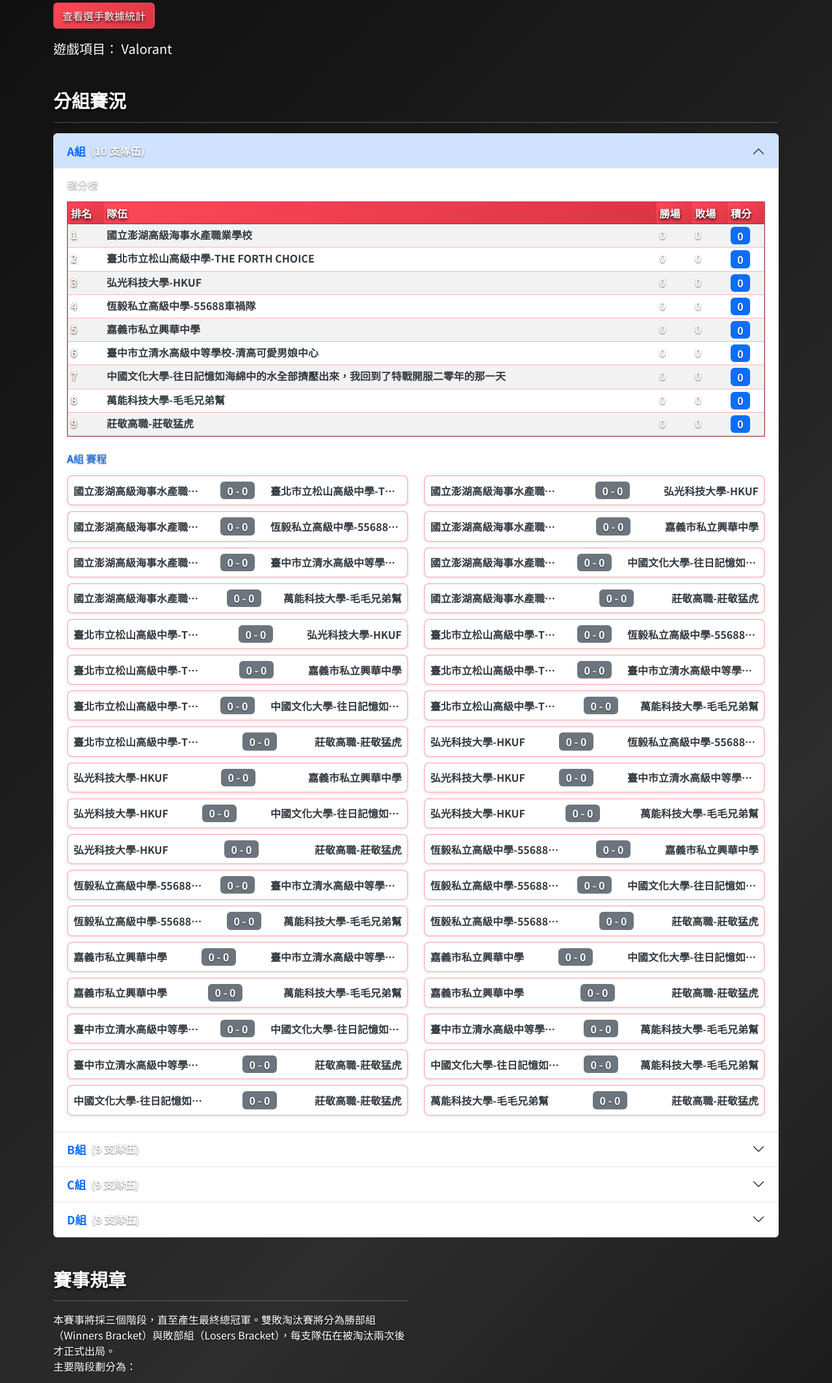
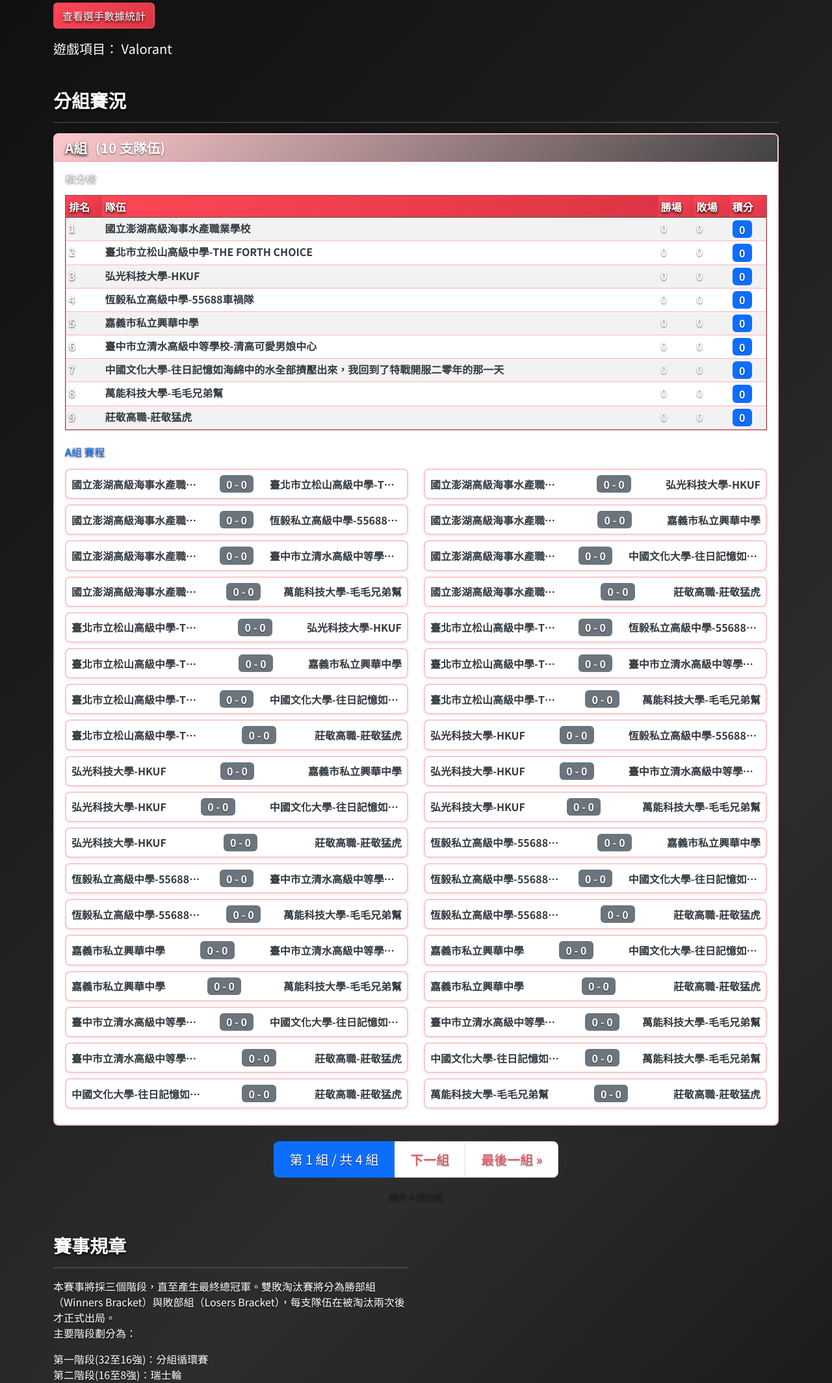
Before and after one commit to Lookapok/esports-tournament-site, a Django app: page /tournaments/9/ in a window 1280 px wide. Shown: the part 160-2288 px from the top of the page at 65% size. Run offline with Django 5.2, Linux system fonts and the light colour scheme; data comes from the database, SQL or seed files in the repository.

Commit message:
第一階段性能優化: 實現分組分頁和數據庫查詢優化
- tournaments/views.py:
  * 新增分層數據載入避免一次載入過多比賽
  * Round Robin: 改為按分組分頁（A組/B組/C組/D組）
  * Swiss/Elimination: 每頁20場比賽分頁顯示
  * 隊伍列表: 每頁18支隊伍分頁顯示
  * 使用 select_related 和 prefetch_related 優化查詢

- tournaments/templates/tournaments/tournament_detail.html:
  * Round Robin: 移除手風琴介面，改為單一分組卡片顯示
  * 新增分組導航分頁控制項
  * Swiss/Elimination: 新增比賽分頁導航
  * 改善使用者界面和導航體驗

- tournaments/templates/tournaments/team_list.html:
  * 新增 Bootstrap 分頁導航控制項
  * 顯示隊伍統計資訊

性能提升: 解決144場比賽載入緩慢問題，大幅改善頁面載入速度

```diff
--- a/tournaments/templates/tournaments/tournament_detail.html
+++ b/tournaments/templates/tournaments/tournament_detail.html
@@ -180,17 +180,15 @@
     <h3 class="mt-5">分組賽況</h3>
     <hr>
 
-    <div class="accordion" id="groupAccordion">
-        {% for group in groups %}
-            <div class="accordion-item">
-                <h2 class="accordion-header" id="heading{{ forloop.counter }}">
-                    <button class="accordion-button {% if not forloop.first %}collapsed{% endif %}" type="button" data-bs-toggle="collapse" data-bs-target="#collapse{{ forloop.counter }}" aria-expanded="{% if forloop.first %}true{% else %}false{% endif %}" aria-controls="collapse{{ forloop.counter }}">
-                        <strong style="color: #0d6efd; font-size: 1.1rem; font-weight: 700;">{{ group.name }}</strong>
-                        <span class="ms-2" style="color: #000000; font-weight: bold;">({{ group.teams.count }} 支隊伍)</span>
-                    </button>
-                </h2>
-                <div id="collapse{{ forloop.counter }}" class="accordion-collapse collapse {% if forloop.first %}show{% endif %}" aria-labelledby="heading{{ forloop.counter }}" data-bs-parent="#groupAccordion">
-                    <div class="accordion-body">
+    {% if current_group %}
+        <div class="card">
+            <div class="card-header">
+                <h4 class="mb-0" style="color: #0d6efd; font-size: 1.3rem; font-weight: 700;">
+                    {{ current_group.name }}
+                    <span class="ms-2" style="color: #000000; font-weight: bold;">({{ current_group.teams.count }} 支隊伍)</span>
+                </h4>
+            </div>
+            <div class="card-body">
                 <!-- 積分榜 -->
                 <h6 class="mb-3">積分榜</h6>
                 <table class="table table-striped table-sm mb-4">
@@ -204,7 +202,7 @@
                         </tr>
                     </thead>
                     <tbody>
-                                {% for standing in group.standings.all %}
+                        {% for standing in current_group.standings.all %}
                         <tr>
                             <td><strong class="text-primary">{{ forloop.counter }}</strong></td>
                             <td><strong class="team-name-black">{{ standing.team.name }}</strong></td>
@@ -219,10 +217,9 @@
                 </table>
 
                 <!-- 賽程 -->
-                        <h6 class="mb-3 text-primary">{{ group.name }} 賽程</h6>
+                <h6 class="mb-3 text-primary">{{ current_group.name }} 賽程</h6>
                 <div class="row">
-                            {% for match in tournament.matches.all %}
-                                {% if match.team1 in group.teams.all and match.team2 in group.teams.all %}
+                    {% for match in group_matches %}
                         <div class="col-md-6 mb-2">
                             <div class="card border-0 shadow-sm {% if match.status == 'completed' %}bg-light{% endif %}">
                                 <div class="card-body p-2 d-flex justify-content-between align-items-center">
@@ -234,7 +231,6 @@
                                 </div>
                             </div>
                         </div>
-                                {% endif %}
                     {% empty %}
                         <div class="col-12">
                             <p class="text-center text-muted">此分組尚無賽程。</p>
@@ -243,13 +239,45 @@
                 </div>
             </div>
         </div>
-            </div>
-        {% empty %}
+    {% else %}
         <div class="alert alert-info" role="alert">
             此賽事尚無分組資訊。
         </div>
-        {% endfor %}
+    {% endif %}
+
+    <!-- 分組分頁導航 -->
+    {% if groups.has_other_pages %}
+        <nav aria-label="分組導航" class="mt-4">
+            <ul class="pagination pagination-lg justify-content-center">
+                {% if groups.has_previous %}
+                    <li class="page-item">
+                        <a class="page-link" href="?page=1">&laquo; 第一組</a>
+                    </li>
+                    <li class="page-item">
+                        <a class="page-link" href="?page={{ groups.previous_page_number }}">上一組</a>
+                    </li>
+                {% endif %}
+
+                <li class="page-item active">
+                    <span class="page-link">
+                        第 {{ groups.number }} 組 / 共 {{ groups.paginator.num_pages }} 組
+                    </span>
+                </li>
+
+                {% if groups.has_next %}
+                    <li class="page-item">
+                        <a class="page-link" href="?page={{ groups.next_page_number }}">下一組</a>
+                    </li>
+                    <li class="page-item">
+                        <a class="page-link" href="?page={{ groups.paginator.num_pages }}">最後一組 &raquo;</a>
+                    </li>
+                {% endif %}
+            </ul>
+            <div class="text-center text-muted">
+                <small>總共 {{ groups.paginator.count }} 個分組</small>
             </div>
+        </nav>
+    {% endif %}
 
 {% elif tournament.format == 'swiss' %}
 
@@ -292,6 +320,40 @@
             {% empty %}
                 <p>尚無比賽。</p>
             {% endfor %}
+
+            <!-- 分頁導航 -->
+            {% if page_matches.has_other_pages %}
+                <nav aria-label="賽程分頁導航" class="mt-4">
+                    <ul class="pagination pagination-sm justify-content-center">
+                        {% if page_matches.has_previous %}
+                            <li class="page-item">
+                                <a class="page-link" href="?page=1">&laquo; 第一頁</a>
+                            </li>
+                            <li class="page-item">
+                                <a class="page-link" href="?page={{ page_matches.previous_page_number }}">上一頁</a>
+                            </li>
+                        {% endif %}
+
+                        <li class="page-item active">
+                            <span class="page-link">
+                                第 {{ page_matches.number }} 頁 / 共 {{ page_matches.paginator.num_pages }} 頁
+                            </span>
+                        </li>
+
+                        {% if page_matches.has_next %}
+                            <li class="page-item">
+                                <a class="page-link" href="?page={{ page_matches.next_page_number }}">下一頁</a>
+                            </li>
+                            <li class="page-item">
+                                <a class="page-link" href="?page={{ page_matches.paginator.num_pages }}">最後一頁 &raquo;</a>
+                            </li>
+                        {% endif %}
+                    </ul>
+                    <div class="text-center text-muted small">
+                        共 {{ page_matches.paginator.count }} 場比賽
+                    </div>
+                </nav>
+            {% endif %}
         </div>
     </div>
 
--- a/tournaments/views.py
+++ b/tournaments/views.py
@@ -22,54 +22,115 @@
 # tournaments/views.py
 
 def tournament_list(request):
-    # 優化：預先抓取每場賽事的主圖，避免在模板中產生額外查詢
-    tournaments = Tournament.objects.all().order_by('-start_date')
+    # ===== 第一階段性能優化 =====
+    # 1. 優化賽事查詢，預載入必要數據但避免過度載入
+    tournaments = Tournament.objects.prefetch_related('participants').order_by('-start_date')
 
-    # 優化：預先抓取比賽關聯的賽事、隊伍資訊
+    # 2. 限制即將到來的比賽數量，並優化查詢
     upcoming_matches = Match.objects.select_related(
         'tournament', 'team1', 'team2'
     ).filter(
         status='scheduled',
         match_time__gte=timezone.now()
-    ).order_by('match_time')[:5]
+    ).order_by('match_time')[:5]  # 只載入前5場即將到來的比賽
 
     context = {
         'tournaments': tournaments,
         'upcoming_matches': upcoming_matches,
     }
-    # 確認是渲染到 tournament_list.html
     return render(request, 'tournaments/tournament_list.html', context)
 
 def tournament_detail(request, pk):
-    tournament = get_object_or_404(
-        Tournament.objects.prefetch_related(
-            'participants',
-            'matches__team1', 'matches__team2', 'matches__winner',
-            'groups__teams', 'standings__team'
-        ),
-        pk=pk
-    )
+    # ===== 第一階段性能優化 =====
+    # 分層載入數據，避免一次載入過多數據導致頁面載入緩慢
+
+    # 1. 先載入基本賽事信息（不預載入所有關聯數據）
+    tournament = get_object_or_404(Tournament, pk=pk)
+
     context = {'tournament': tournament}
+
+    # 2. 根據賽制分別優化數據載入
     if tournament.format == 'round_robin':
-        context['groups'] = tournament.groups.all()
+        # 分組循環：按分組分頁顯示（A組、B組、C組、D組等）
+        from django.core.paginator import Paginator
+
+        groups = tournament.groups.prefetch_related('teams').all()
+
+        # 按分組分頁（每頁顯示一個分組）
+        paginator = Paginator(groups, 1)
+        page_number = request.GET.get('page', 1)
+        page_groups = paginator.get_page(page_number)
+
+        # 為當前分組載入相關比賽
+        current_group = page_groups.object_list[0] if page_groups.object_list else None
+        group_matches = []
+        if current_group:
+            # 只載入當前分組的比賽
+            group_matches = tournament.matches.select_related('team1', 'team2', 'winner').filter(
+                team1__in=current_group.teams.all(),
+                team2__in=current_group.teams.all()
+            ).order_by('id')
+
+        context['groups'] = page_groups
+        context['current_group'] = current_group
+        context['group_matches'] = group_matches
+
     elif tournament.format == 'swiss':
-        context['standings'] = tournament.standings.all().order_by('-points', '-wins')
-        matches = tournament.matches.all()
+        # 瑞士輪：載入積分榜和分頁比賽
+        context['standings'] = tournament.standings.select_related('team').order_by('-points', '-wins')
+
+        # 分頁顯示比賽（每頁20場）
+        from django.core.paginator import Paginator
+
+        matches = tournament.matches.select_related('team1', 'team2', 'winner').order_by('round_number', 'id')
+        paginator = Paginator(matches, 20)
+        page_number = request.GET.get('page', 1)
+        page_matches = paginator.get_page(page_number)
+
+        # 按輪次分組（僅針對當前頁面的比賽）
         rounds = defaultdict(list)
-        for match in matches:
+        for match in page_matches:
             rounds[match.round_number].append(match)
+
         context['rounds'] = dict(rounds)
-    else: # Elimination
-        matches = tournament.matches.all()
+        context['page_matches'] = page_matches
+
+    else:  # Elimination (single/double)
+        # 淘汰賽：分頁顯示比賽
+        from django.core.paginator import Paginator
+
+        matches = tournament.matches.select_related('team1', 'team2', 'winner').order_by('round_number', 'id')
+        paginator = Paginator(matches, 20)
+        page_number = request.GET.get('page', 1)
+        page_matches = paginator.get_page(page_number)
+
+        # 按輪次分組（僅針對當前頁面的比賽）
         rounds = defaultdict(list)
-        for match in matches:
+        for match in page_matches:
             rounds[match.round_number].append(match)
+
         context['rounds'] = dict(rounds)
+        context['page_matches'] = page_matches
+
     return render(request, 'tournaments/tournament_detail.html', context)
 
 def team_list(request):
-    teams = Team.objects.prefetch_related('players').all().order_by('name')
-    context = {'teams': teams}
+    # ===== 第一階段性能優化 =====
+    # 1. 添加分頁，避免一次載入所有隊伍
+    from django.core.paginator import Paginator
+
+    # 2. 優化查詢，只預載入必要的關聯數據
+    teams = Team.objects.prefetch_related('players').order_by('name')
+
+    # 3. 實施分頁（每頁顯示18個隊伍，適合3x6的網格布局）
+    paginator = Paginator(teams, 18)
+    page_number = request.GET.get('page', 1)
+    page_teams = paginator.get_page(page_number)
+
+    context = {
+        'teams': page_teams,  # 使用分頁後的隊伍列表
+        'page_obj': page_teams,  # 為模板提供分頁信息
+    }
     return render(request, 'tournaments/team_list.html', context)
 
 # tournaments/views.py
```
Also changed, not shown: tournaments/templates/tournaments/team_list.html (+51 -0 lines). Lines whose indentation alone changed are shown as unchanged.
